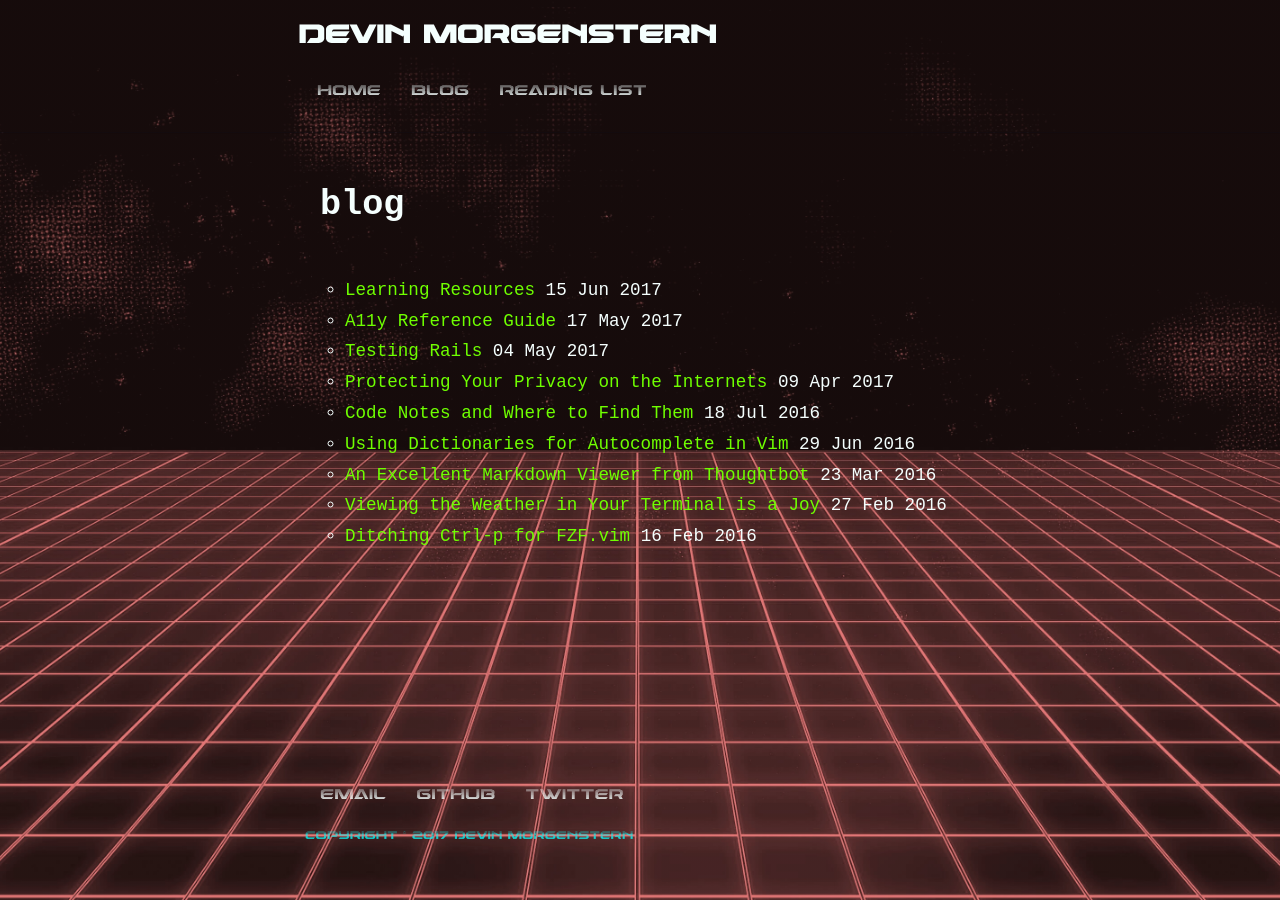
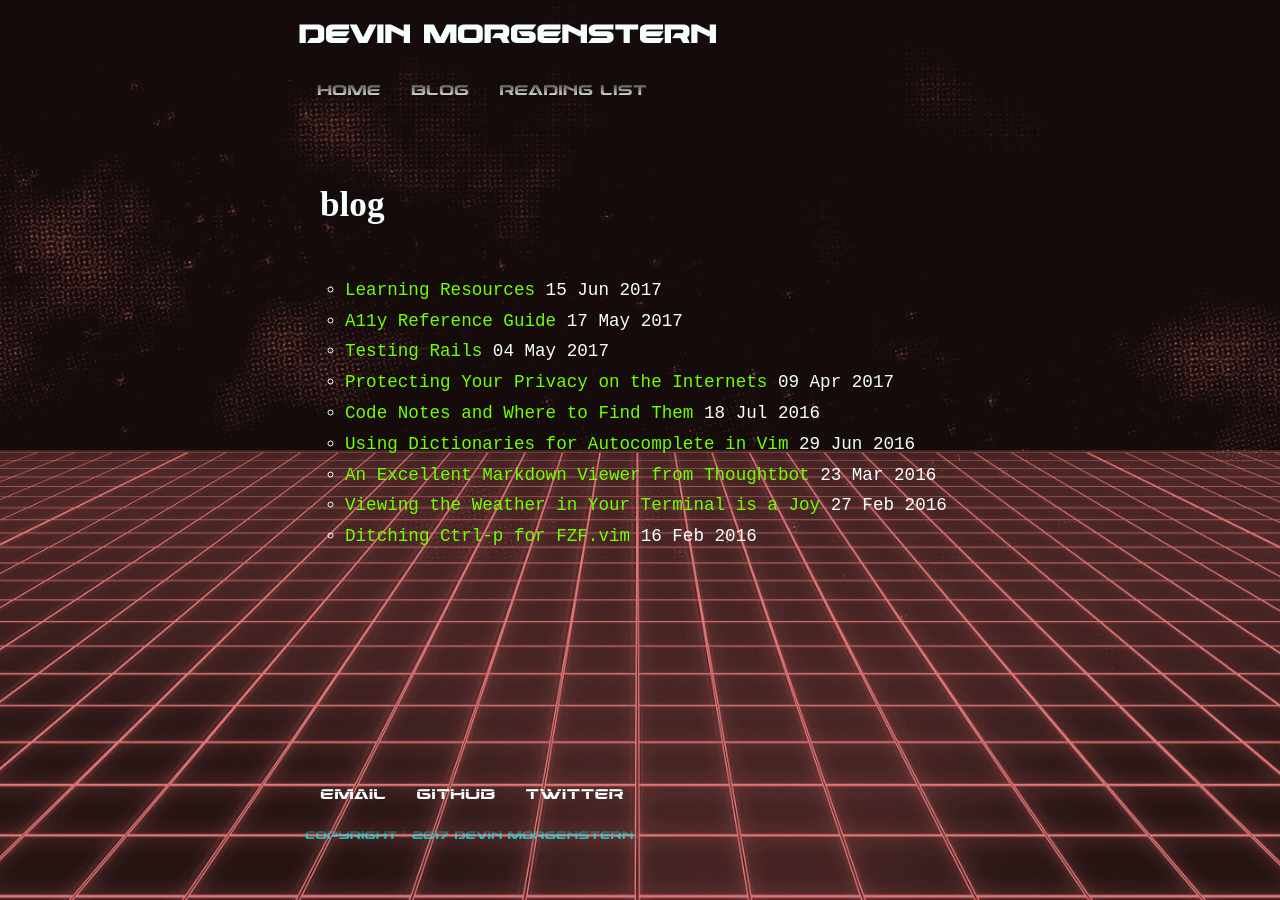
Before and after one commit to devinrm/devinrm.github.io, a Jekyll site: the page built from blog/index.html, in a window 1280 px wide. Built offline with Jekyll 4.4.1, drawn with Linux system fonts in a browser that asks for light colours; some web fonts are replaced.

Commit message:
Fix headers

```diff
--- a/css/main.css
+++ b/css/main.css
@@ -32,6 +32,11 @@
   @font-face {
     font-family: 'dameronital';
     src: url('/assets/dameronital.ttf')  format('truetype');
+  }
+
+  @font-face {
+    font-family: 'dameronlaser';
+    src: url('/assets/dameronlaser.ttf')  format('truetype');
   }
 
   a {
@@ -100,6 +105,7 @@
   .blog,
   .reading-list {
     display: flex;
+    font-family: 'dameronital';
     margin: 150px 0 0;
     padding: 0px 15px;
   }
@@ -171,11 +177,20 @@
     position: relative;
   }
 
-  .nav-top nav ul li a,
+  .nav-top nav ul li a {
+    color: #f5fffe;
+    display: block;
+    font-family: 'damerongrad';
+    line-height: 20px;
+    margin-bottom: -1px;
+    padding: 15px;
+    text-decoration: none;
+  }
+
   .nav-bottom nav ul li a {
     color: #f5fffe;
     display: block;
-    font-family: 'damerongrad';
+    font-family: 'dameronlaser';
     line-height: 20px;
     margin-bottom: -1px;
     padding: 15px;
```
Also changed, not shown: assets/dameronlaser.ttf (added).
